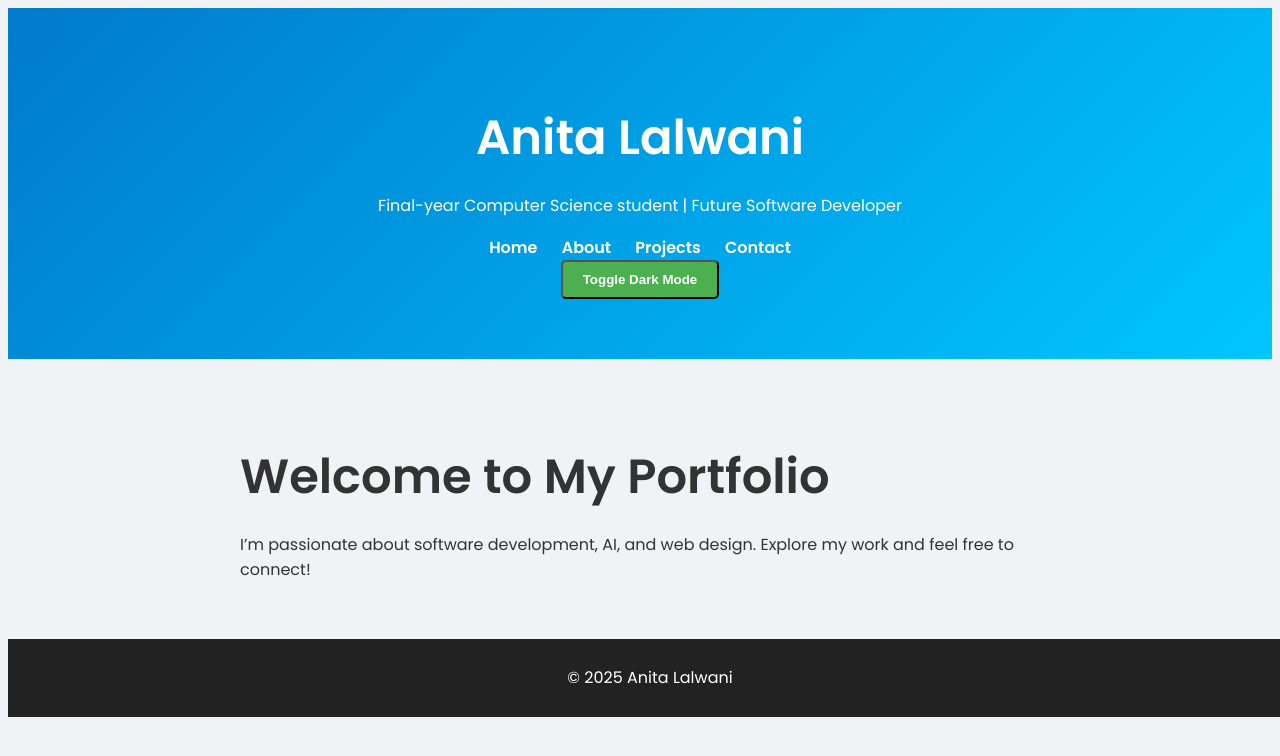
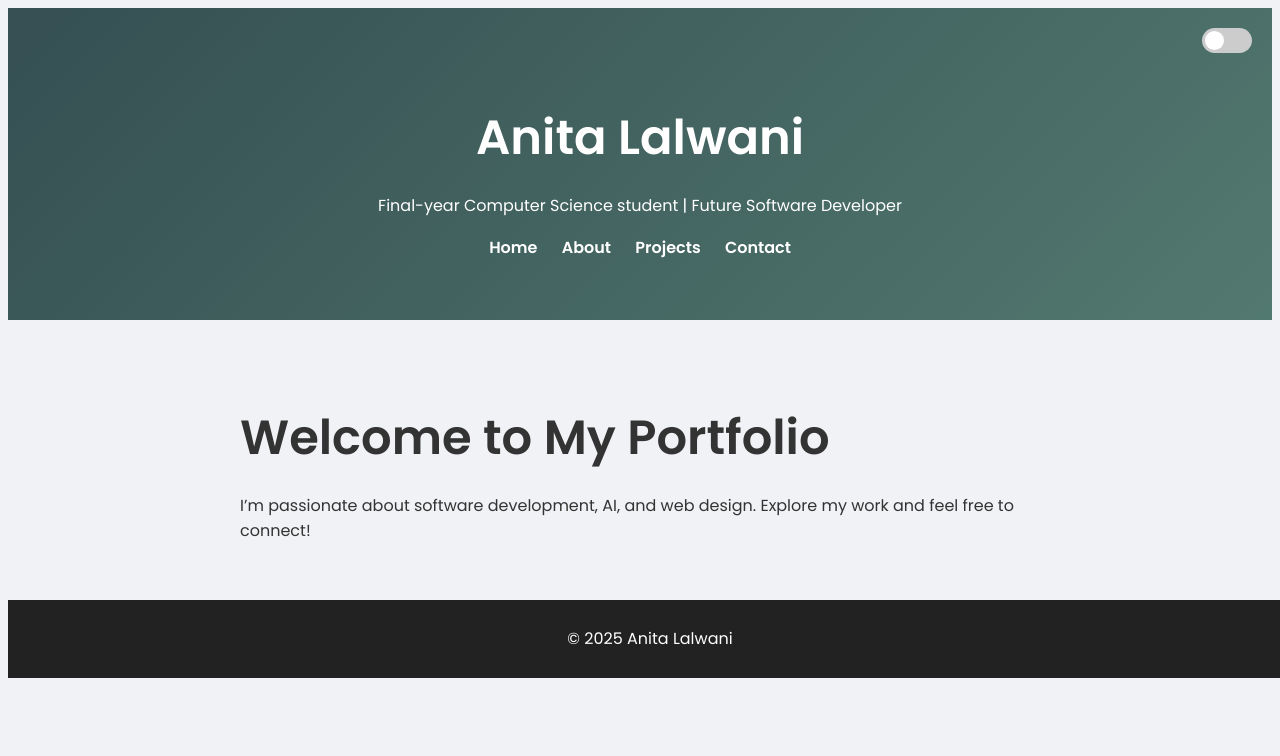
Before and after one commit to AnitaGiani/portfolio, a plain HTML site: page index.html in a window 1280 px wide. Drawn offline with nearby package versions, Linux system fonts and the light colour scheme.

Commit message:
added toggle slider

```diff
--- a/index.html
+++ b/index.html
@@ -16,7 +16,18 @@
       <a href="projects.html">Projects</a>
       <a href="contact.html">Contact</a>
     </nav>
-    <button id="darkModeToggle" class="btn">Toggle Dark Mode</button>
+<div class="toggle-container">
+  <label class="switch">
+    <input type="checkbox" id="darkModeToggle">
+    <span class="slider round"></span>
+  </label>
+</div>
+
+
+
+
+
+
 
   </header>
 
@@ -29,6 +40,7 @@
     <p>© 2025 Anita Lalwani</p>
   </footer>
 
+  <script src="https://unpkg.com/aos@2.3.1/dist/aos.js"></script>
   <script src="script.js">
 
   </script>
--- a/script.js
+++ b/script.js
@@ -1,10 +1,13 @@
-AOS.init();
+document.addEventListener('DOMContentLoaded', function () {
+  const darkModeToggle = document.getElementById('darkModeToggle');
 
-// Find the button on the page
-const darkModeToggle = document.getElementById('darkModeToggle');
+  if (darkModeToggle) {
+    darkModeToggle.addEventListener('change', function() {
+      document.body.classList.toggle('dark-mode');
+    });
+  }
 
-// Listen for button clicks
-darkModeToggle.addEventListener('click', function() {
-  // Toggle the "dark-mode" class on the body
-  document.body.classList.toggle('dark-mode');
+  if (typeof AOS !== 'undefined') {
+    AOS.init();
+  }
 });
--- a/style.css
+++ b/style.css
@@ -4,6 +4,7 @@ body {
   line-height: 1.6;
   background-color: #f0f2f5;
   color: #333;
+  transition: background-color 0.5s ease, color 0.5s ease;
 }
 h1, h2 {
    font-size: 3rem;
@@ -17,10 +18,11 @@ h1, h2 {
 
 /* Header styling */
 header {
- background: linear-gradient(135deg, #007ACC, #00C6FF);
+ background: linear-gradient(135deg, #354f52, #52796f);
   color: white;
   padding: 60px 20px;
   text-align: center;
+  position: relative;
 }
 
 header nav a {
@@ -67,7 +69,7 @@ footer {
   transform: scale(1.05);
 }
 nav a:hover {
-  color: #ffd700;
+  color: #181817;
   border-bottom: 2px solid white;
 }
 /* fade in*/
@@ -116,11 +118,11 @@ nav a:hover {
 /* dark toggle */
 .dark-mode {
  background-color: #444;
-  color: #FFD700;
-  border: 1px solid #FFD700;
+  color: #f3f2ee;
+  border: 1px solid #f3f2ee;
 }
 .dark-mode .btn:hover {
-  background-color: #FFD700;
+  background-color: #f3f2ee;
   color: #222;
 }
 
@@ -138,7 +140,7 @@ nav a:hover {
 }
 
 .dark-mode a {
-  color: #ffd700;
+  color: #f3f2ee;
 }
 
 /* email form */
@@ -151,3 +153,56 @@ form input, form textarea {
 form button {
   margin-top: 10px;
 }
+
+
+/* toggle slidder */
+
+.toggle-container {
+  position: absolute;
+  top: 20px;
+  right: 20px;
+}
+
+.switch {
+  position: relative;
+  display: inline-block;
+  width: 50px;
+  height: 25px;
+}
+
+.switch input {
+  opacity: 0;
+  width: 0;
+  height: 0;
+}
+
+.slider {
+  position: absolute;
+  cursor: pointer;
+  top: 0; left: 0;
+  right: 0; bottom: 0;
+  background-color: #ccc;
+  transition: 0.4s;
+  border-radius: 34px;
+}
+
+.slider:before {
+  position: absolute;
+  content: "";
+  height: 19px;
+  width: 19px;
+  left: 3px;
+  bottom: 3px;
+  background-color: white;
+  transition: 0.4s;
+  border-radius: 50%;
+}
+
+/* When checked */
+.switch input:checked + .slider {
+  background-color: #4CAF50;
+}
+
+.switch input:checked + .slider:before {
+  transform: translateX(24px);
+}
```
Also changed, not shown: contact.html (+1 -1 lines), projects.html (+3 -3 lines).
